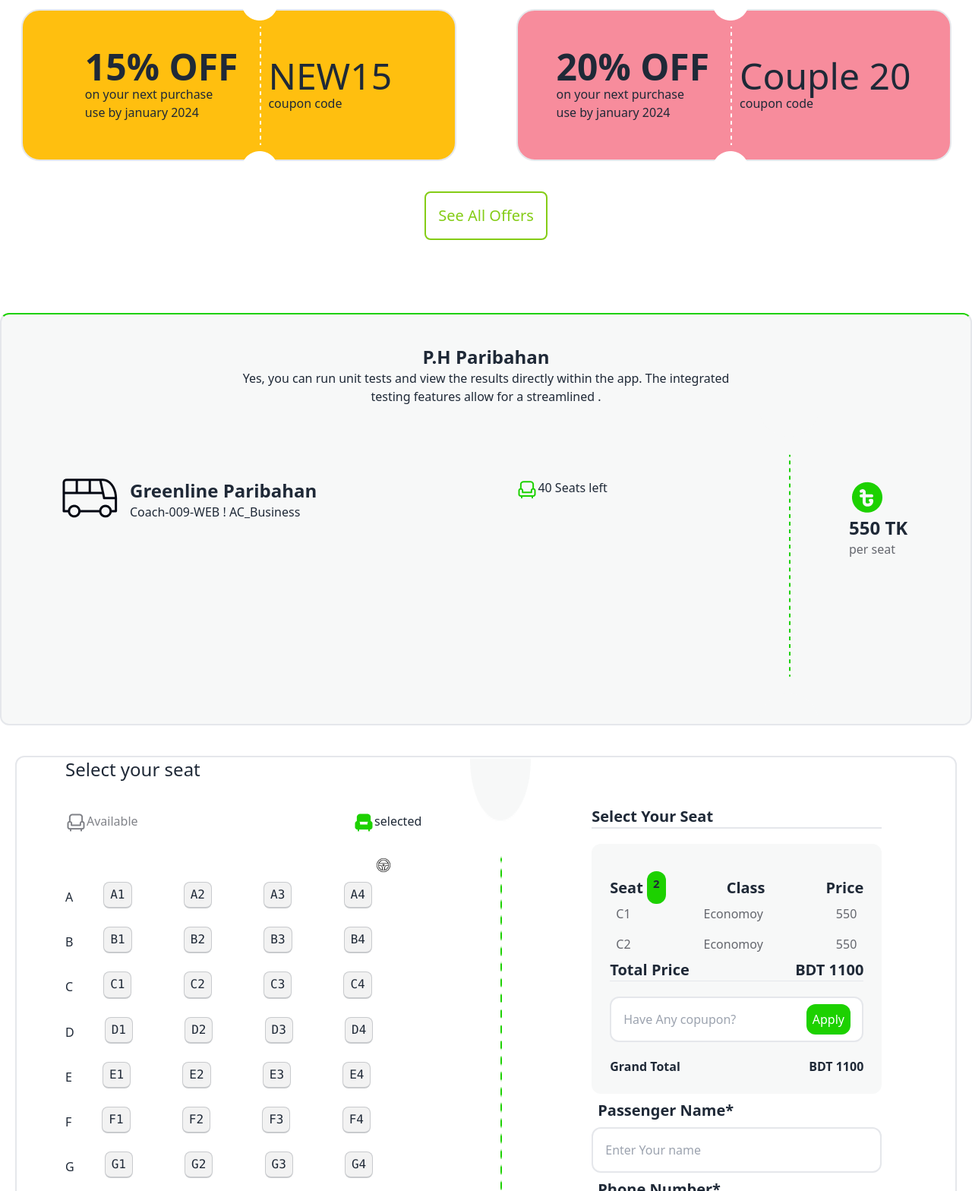
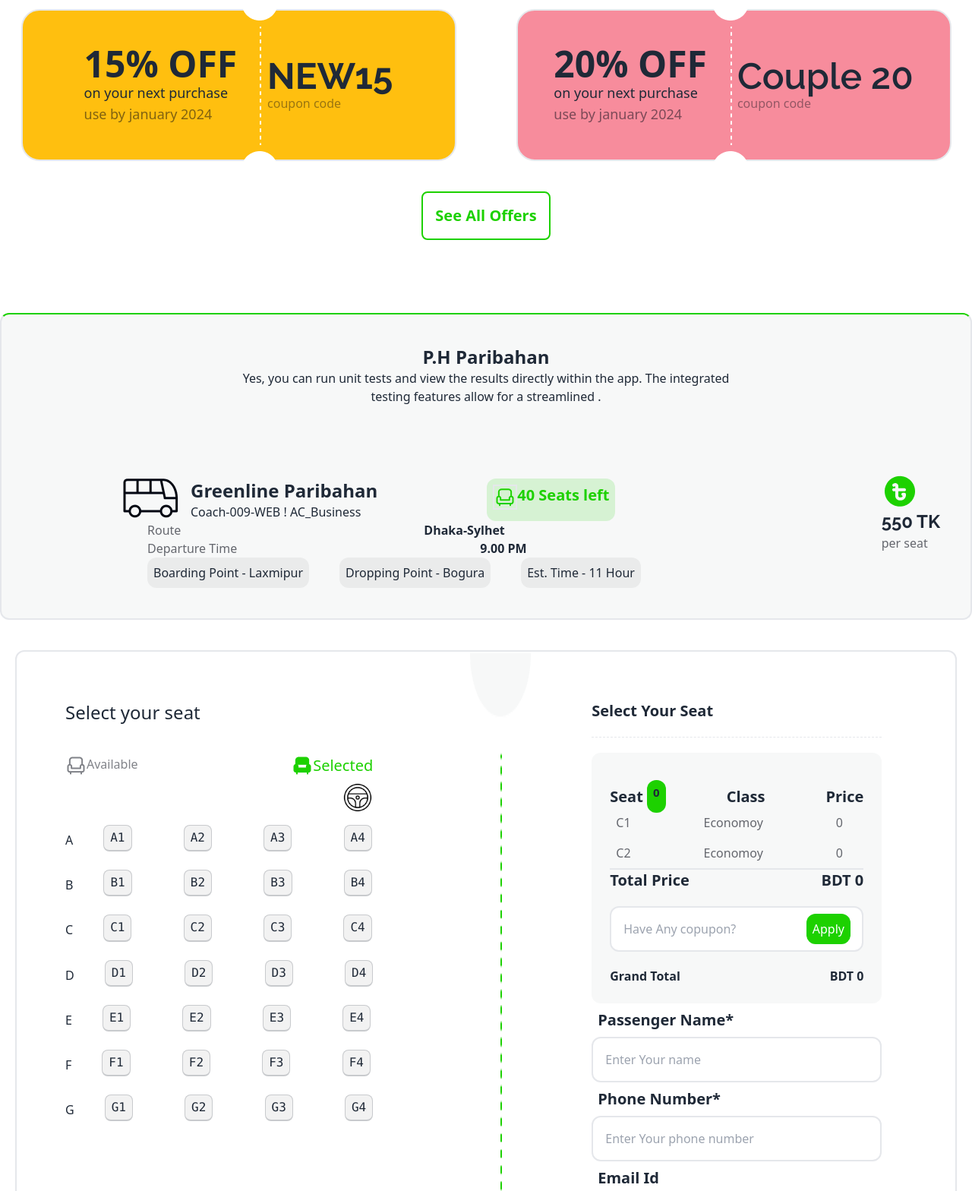
Before and after one commit to Emranhossain123/Bus-Ticket, a plain HTML site: page index.html in a window 1280 px wide. Shown: the part 800-2368 px from the top of the page at 76% size. Drawn offline with nearby package versions, Linux system fonts and the light colour scheme.

Commit message:
seats plane are added

```diff
--- a/index.html
+++ b/index.html
@@ -51,11 +51,12 @@
 
                 <div class="hero-content text-center text-neutral-content">
                     <div class="max-w-md">
-                        <h1 class="mb-5 text-5xl font-bold">End-to-End Travel with <span class="text-[#1DD100]">P
+                        <h1 class="mb-5 text-4xl font-extrabold text-[#FFFFFF]">End-to-End Travel with <br><span
+                                class="text-[#1DD100]">P
                                 Paribahan</span></h1>
                         <p class="mb-5">Embark on your dream journey with absolute assurance as you plan your travel
                             with unwavering confidence.</p>
-                        <button class="btn btn-primary bg-[#1DD100] text-[#030712]">Buy Tickets</button>
+                        <button class="p-4 rounded-lg  bg-[#1DD100] text-[#030712] font-semibold">Buy Tickets</button>
                     </div>
                 </div>
             </div>
@@ -67,7 +68,7 @@
         <!-- 15% -->
         <section>
             <div class="mt-24">
-                <h1 class="text-5xl text-center">Best offers for you</h1>
+                <h1 class="text-5xl text-center font-bold">Best offers for you</h1>
             </div>
             <div class="flex gap-[24px] ">
 
@@ -75,32 +76,33 @@
                     class="border-2 bg-[#FFBF0F] w-[573px] h-[200px] flex gap-10 rounded-[24px] mt-[50px] relative justify-center items-center mx-auto">
                     <div>
                         <h1 class="text-5xl font-bold">15% OFF</h1>
-                        <h5>on your next purchase</h5>
-                        <p>use by january 2024</p>
+                        <h5 class="text-lg font-medium">on your next purchase</h5>
+                        <p class="text-[#0307127F] text-lg font-medium">use by january 2024</p>
                         <img class="absolute left-72 -top-[11px]" src="images/cupon-devider.png" alt="">
                     </div>
                     <div">
-                        <h1 class="text-5xl fon-medium ">NEW15</h1>
-                        <p>coupon code</p>
+                        <h1 class="text-5xl raleway-bold font-bold ">NEW15</h1>
+                        <p class="text-[#03071266]">coupon code</p>
                 </div>
                 <div
                     class="border-2 bg-[#F78C9C] w-[573px] h-[200px] flex gap-10 rounded-[24px] mt-[50px] relative justify-center items-center mx-auto">
                     <div>
                         <h1 class="text-5xl font-bold">20% OFF</h1>
-                        <h5>on your next purchase</h5>
-                        <p>use by january 2024</p>
+                        <h5 class="text-lg font-medium">on your next purchase</h5>
+                        <p class="text-[#0307127F] text-lg font-medium">use by january 2024</p>
                         <img class="absolute left-64 -top-[11px]" src="images/cupon-devider.png" alt="">
                     </div>
                     <div">
-                        <h1 class="text-5xl ">Couple 20</h1>
-                        <p>coupon code</p>
+                        <h1 class="text-5xl raleway-bold font-semibold ">Couple 20</h1>
+                        <p class="text-[#03071266]">coupon code</p>
                 </div>
 
             </div>
 
             </div>
             <div class="text-center mt-10 mb-24">
-                <button class="text-center bg-none border-2 border-lime-500 text-xl text-lime-500 p-4 rounded-lg ">See
+                <button
+                    class="text-center bg-none border-2 border-[#1DD100] text-xl font-bold text-[#1DD100] p-4 rounded-lg ">See
                     All
                     Offers</button>
             </div>
@@ -116,9 +118,48 @@
                     testing
                     features allow for a streamlined .</p>
             </div>
+            <!-- <div>
+                <div class="flex">
+                    <div class="flex">
+                        <img src="images/bus-logo.png" alt="">
+                        <p>Greenline Paribahan</p>
+                        <span>Coach-009-WEB ! AC_Business</span>
+                         <p>Greenline Paribahan</p>
+                        <span>Coach-009-WEB ! AC_Business</span> -->
+            <!-- </div>
+                    <div class="flex">
+                        <img src="images/bus-icon.png" alt="">
+                        <p>40 seats left</p>
+                    </div>
+                </div>
 
-            <div class="flex justify-between ">
-                <div class="flex mt-24 px-16">
+                <div>
+                    <div class="flex justify-between">
+                        <p>route</p>
+                        <p>dhaka-shylet</p>
+                    </div>
+                    <div class="flex justify-between">
+                        <p>depture time</p>
+                        <p>9pm</p>
+                    </div>
+                    <div class="flex justify-evenly">
+                        <button class="bg-slate-500 p-2 rounded-xl">Boarding Point - Laxmipur</button>
+                        <button class="bg-slate-500 p-2 rounded-xl">Dropping Point - Bogura</button>
+                        <button class="bg-slate-500 p-2 rounded-xl">Est. Time - 11 Hour</button>
+                    </div>
+                </div>
+                <div>
+                    <img src="images/fare.png" alt="">
+                </div>
+            </div> -->
+
+
+
+
+            <div class="">
+                <div class=" ">
+                    <div class="flex">
+                        <div class="flex mt-24 px-36">
                             <div class="px-4">
                                 <img src="images/bus-logo.png" alt="">
                             </div>
@@ -128,33 +169,52 @@
                             </div>
 
                         </div>
-                <div class="flex mt-24">
+                        <div class="flex mt-24 bg-[#1DD10026] p-2 rounded-xl">
                             <div>
-                        <img src="images/seat-green.png" alt="">
+                                <img class="border-2" src="images/seat-green.png" alt="">
+                            </div>
+                            <div class="">
+                                <p class="text-xl font-bold text-[#1DD100]">40 Seats left</p>
+
+                            </div>
+                        </div>
                     </div>
                     <div>
-                        <p>40 Seats left</p>
+                        <div class="flex px-48 bg-[#F7F8F8]">
+                            <p class="font-medium text-[#03071299]">Route</p>
+                            <p class="px-80 font-semibold">Dhaka-Sylhet</p>
+                        </div>
+                        <div class="flex px-48">
+                            <p class="font-medium text-[#03071299]">Departure Time</p>
+                            <p class="px-80 font-semibold">9.00 PM</p>
+                        </div>
+                        <div class="flex px-48 gap-10 mb-10 font-medium">
+                            <button class="bg-[#0307120D] p-2 rounded-xl">Boarding Point - Laxmipur</button>
+                            <button class="bg-[#0307120D] p-2 rounded-xl">Dropping Point - Bogura</button>
+                            <button class="bg-[#0307120D] p-2 rounded-xl">Est. Time - 11 Hour</button>
+                        </div>
+                    </div>
                 </div>
 
-
-                </div>
-
-                <img src="images/info-devider.png" alt="">
-
-
-                <div class="relative mt-24">
-                    <div class="absolute -left-40">
+                <!-- <div class="relative m-24">
+                    <div class="absolute left-72">
                         <img src="images/fare.png" alt="">
-                        <p class="text-2xl font-bold">550 TK</p>
+                        <p class="text-2xl font-semibold">550 TK</p>
                         <span class="text-[#03071299]">per seat</span>
                     </div>
 
-                </div>
+                </div> -->
 
 
 
+                <div class="relative">
+                    <div class="absolute right-10 -top-48 ">
+                        <img src="images/fare.png" alt="">
+                        <p class="text-2xl font-bold raleway-semibold">550 TK</p>
+                        <span class="text-[#03071299]">per seat</span>
                     </div>
-
+                </div>
+            </div>
         </section>
 
 
@@ -165,16 +225,16 @@
         <div class="flex border-2 rounded-xl ml-5 mr-5 mt-10 mx-auto ">
             <div class="flex">
                 <div class="px-16">
-                    <h1 class="text-2xl font-medium">Select your seat</h1>
+                    <h1 class="text-2xl font-medium mt-16">Select your seat</h1>
                     <div class="flex justify-between mt-10">
                         <div class="flex">
                             <div><img src="images/seat-gray.png" alt=""></div>
-                            <div> <span class="text-[#0307127F]">Available</span></div>
+                            <div> <span class="text-[#0307127F] font-medium">Available</span></div>
                         </div>
                         <div>
                             <div class="flex">
                                 <div><img src="images/seat-green-filled.png" alt=""></div>
-                                <div> <span>selected</span></div>
+                                <div> <span class="text-xl font-medium mr-16 text-[#1DD100]">Selected</span></div>
                             </div>
                             <div>
 
@@ -183,7 +243,7 @@
                     </div>
                     <div class="seat ">
                         <div class="relative">
-                            <img class="w-[20px] absolute right-10 -top-2" src="images/images.png" alt="">
+                            <img class="w-[40px] absolute right-16 -top-8 " src="images/images.png" alt="">
 
                         </div>
                         <div class="mt-10  ">
@@ -192,7 +252,7 @@
                                     <p class="mt-8">A</p>
                                 </div>
 
-                                <div class=" ">
+                                <div class="seat-plane">
                                     <kbd class="kbd mr-16 mt-6 ">A1</kbd>
                                     <kbd class="kbd mr-16 mt-6">A2</kbd>
                                     <kbd class="kbd mr-16 mt-6">A3</kbd>
@@ -205,7 +265,7 @@
                                 <div>
                                     <p class="mt-8">B</p>
                                 </div>
-                                <div>
+                                <div class="seat-plane">
                                     <kbd class="kbd mr-16 mt-6">B1</kbd>
                                     <kbd class="kbd mr-16 mt-6">B2</kbd>
                                     <kbd class="kbd mr-16 mt-6">B3</kbd>
@@ -216,7 +276,7 @@
                                 <div>
                                     <p class="mt-8">C</p>
                                 </div>
-                                <div>
+                                <div class="seat-plane">
                                     <kbd class="kbd mr-16 mt-6">C1</kbd>
                                     <kbd class="kbd mr-16 mt-6">C2</kbd>
                                     <kbd class="kbd mr-16 mt-6">C3</kbd>
@@ -227,7 +287,7 @@
                                 <div>
                                     <p class="mt-8">D</p>
                                 </div>
-                                <div>
+                                <div class="seat-plane">
                                     <kbd class="kbd mr-16 mt-6">D1</kbd>
                                     <kbd class="kbd mr-16 mt-6">D2</kbd>
                                     <kbd class="kbd mr-16 mt-6">D3</kbd>
@@ -238,7 +298,7 @@
                                 <div>
                                     <p class="mt-8">E</p>
                                 </div>
-                                <div>
+                                <div class="seat-plane">
                                     <kbd class="kbd mr-16 mt-6">E1</kbd>
                                     <kbd class="kbd mr-16 mt-6">E2</kbd>
                                     <kbd class="kbd mr-16 mt-6">E3</kbd>
@@ -249,7 +309,7 @@
                                 <div>
                                     <p class="mt-8">F</p>
                                 </div>
-                                <div>
+                                <div class="seat-plane">
                                     <kbd class="kbd mr-16  mt-6">F1</kbd>
                                     <kbd class="kbd mr-16  mt-6">F2</kbd>
                                     <kbd class="kbd mr-16  mt-6">F3</kbd>
@@ -260,7 +320,7 @@
                                 <div>
                                     <p class="mt-8">G</p>
                                 </div>
-                                <div>
+                                <div class="seat-plane">
                                     <kbd class="kbd mr-16 mt-6">G1</kbd>
                                     <kbd class="kbd mr-16 mt-6">G2</kbd>
                                     <kbd class="kbd mr-16 mt-6">G3</kbd>
@@ -279,13 +339,14 @@
             </div>
             <img src="images/info-devider.png" alt="">
             <div class="px-20 mt-16">
-                <h1 class="text-xl font-bold border-b-2">Select Your Seat</h1>
+                <h1 class="text-xl font-bold mb-5 ">Select Your Seat</h1>
+                <hr class="border-dashed">
 
 
                 <div class="bg-[#F7F8F8] p-6 rounded-xl mt-5 ">
                     <div class="flex space-x-20 mt-5 ">
                         <p class="text-xl font-semibold">Seat <span
-                                class="border-0 bg-[#1DD100] p-2 rounded-xl  justify-center items-center font-semibold"><sup>2</sup></span>
+                                class="border-0 bg-[#1DD100] p-2 rounded-xl  justify-center items-center font-semibold"><sup>0</sup></span>
                         </p>
                         <p class="text-xl font-semibold">Class</p>
                         <p class="text-xl font-semibold">Price</p>
@@ -295,19 +356,22 @@
                     <div class="flex space-x-24 text-[#03071299] p-2 ">
                         <p class="">C1</p>
                         <p>Economoy</p>
-                        <p>550</p>
+                        <p>0</p>
                     </div>
                     <div class="flex space-x-24 text-[#03071299] p-2">
                         <p>C2</p>
                         <p>Economoy</p>
-                        <p>550</p>
-                    </div>
-                    <div class="flex justify-between text-xl font-bold">
-                        <div>Total Price</div>
-                        <div>BDT 1100</div>
+                        <p>0</p>
 
                     </div>
-                    <hr>
+                    <hr class="border-[1px]">
+                    <div class="flex justify-between text-xl font-bold">
+
+                        <div>Total Price</div>
+                        <div>BDT 0</div>
+
+                    </div>
+
                     <div class="flex">
                         <input class="border-2 mt-5 p-4 rounded-xl w-full relative" type="text"
                             placeholder="Have Any copupon?">
@@ -317,7 +381,7 @@
 
                     <div class="flex justify-between font-semibold mt-5">
                         <p>Grand Total</p>
-                        <p>BDT 1100</p>
+                        <p>BDT 0</p>
                     </div>
                 </div>
                 <div>
@@ -346,6 +410,7 @@
     <footer>
 
     </footer>
+    <script src="script/script.js"></script>
 </body>
 
 </html>
--- /dev/null
+++ b/script/script.js
@@ -0,0 +1,5 @@
+const seats = document.getElementsByClassName("seat-plane");
+for (const seat of seats) {
+    const busSeat = seat.parentNode.childNodes[2].innerText;
+    console.log(busSeat);
+}
--- a/styles/style.css
+++ b/styles/style.css
@@ -23,3 +23,18 @@
     font-weight: 700;
     font-style: normal;
 }
+
+.raleway-bold {
+    font-family: "Raleway", sans-serif;
+    font-optical-sizing: auto;
+    font-weight: 500;
+    font-style: normal;
+}
+
+
+.raleway-semibold {
+    font-family: "Raleway", sans-serif;
+    font-optical-sizing: auto;
+    font-weight: 600;
+    font-style: normal;
+}
```
Lines whose indentation alone changed are shown as unchanged.
